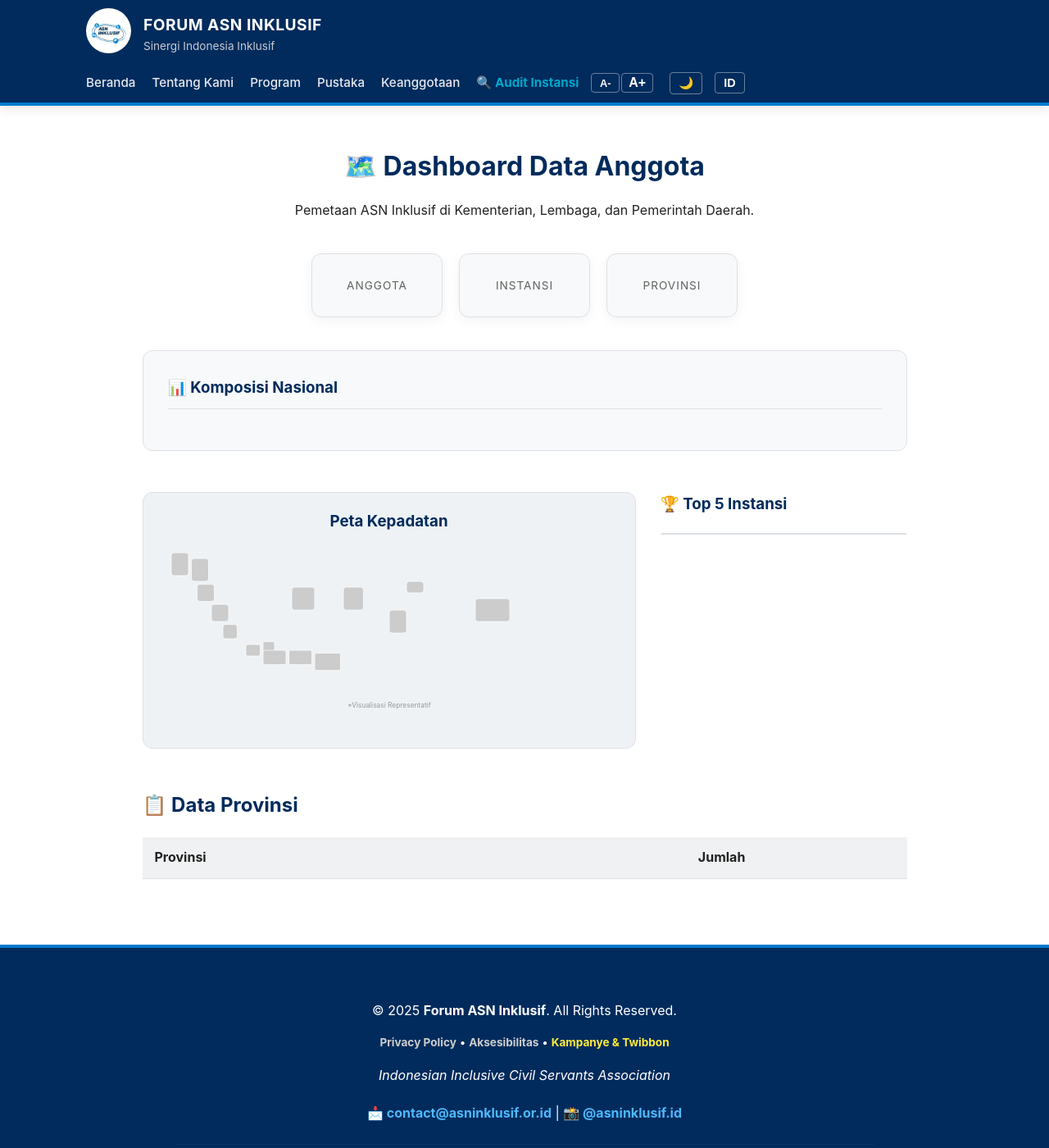
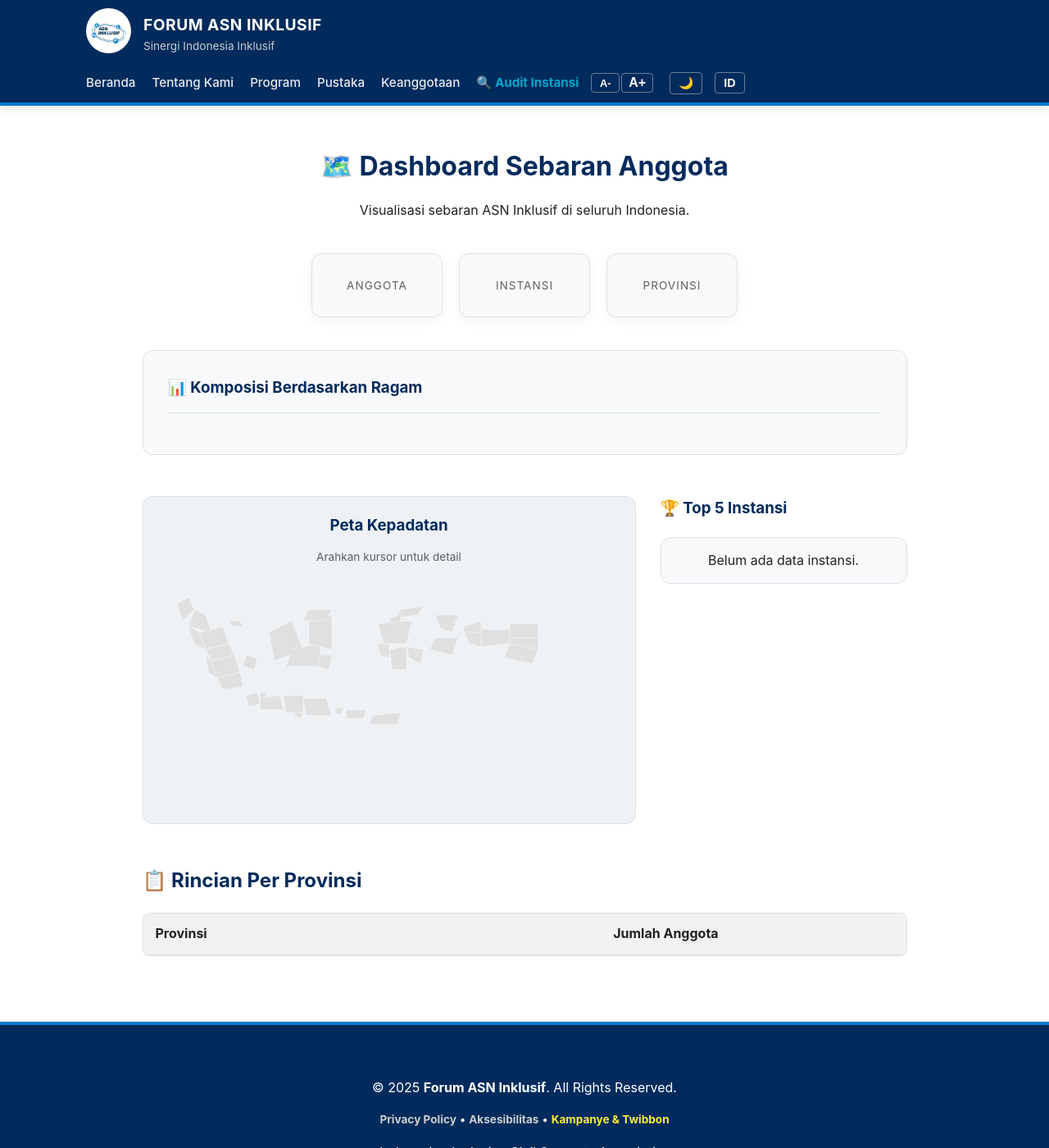
Before and after one commit to dimasmuharam/ASN-Inklusif, a Jekyll site: the page built from peta/index.md, in a window 1280 px wide and 1400 px high. Shown: the whole window at 82% size. Built offline with Jekyll 4.4.1, drawn with Linux system fonts in a browser that asks for light colours.

Commit message:
Update index.md

```diff
--- a/peta/index.md
+++ b/peta/index.md
@@ -22,23 +23,27 @@ permalink: /peta/
   .ragam-track { background: rgba(0,0,0,0.05); height: 12px; border-radius: 6px; overflow: hidden; }
   .ragam-fill { height: 100%; border-radius: 6px; transition: width 1s ease-in-out; }
 
-  /* Layout Peta & Top */
+  /* 3. Layout Peta & Top 5 */
   .split-layout { display: grid; grid-template-columns: 2fr 1fr; gap: 30px; margin-bottom: 50px; }
-  @media (max-width: 768px) { .split-layout { grid-template-columns: 1fr; } }
+  @media (max-width: 900px) { .split-layout { grid-template-columns: 1fr; } }
 
-  .map-box { background: #eef2f5; border: 1px solid var(--border-color); border-radius: 12px; padding: 20px; position: relative; text-align: center; min-height: 300px; }
+  /* Peta Styles */
+  .map-box { background: #eef2f5; border: 1px solid var(--border-color); border-radius: 12px; padding: 20px; position: relative; text-align: center; min-height: 400px; }
   body.dark-mode .map-box { background: #1a1a1a; }
 
-  .province-shape { fill: #cccccc; stroke: #ffffff; stroke-width: 1; cursor: pointer; transition: 0.3s; }
-  .province-shape:hover { stroke: #ffd700; stroke-width: 2; filter: brightness(1.1); }
-  #tooltip { position: fixed; display: none; background: rgba(0, 43, 92, 0.95); color: #fff; padding: 8px 15px; border-radius: 6px; font-size: 0.9em; pointer-events: none; z-index: 999; }
+  /* Interaksi SVG */
+  .province-shape { fill: #d1d5db; stroke: #ffffff; stroke-width: 0.5; cursor: pointer; transition: all 0.3s; }
+  .province-shape:hover { stroke: #ffd700; stroke-width: 1.5; filter: brightness(1.1); transform: scale(1.005); transform-origin: center; }
 
-  /* Top List Style */
+  /* Tooltip */
+  #tooltip { position: fixed; display: none; background: rgba(0, 43, 92, 0.95); color: #fff; padding: 10px 15px; border-radius: 6px; font-size: 0.9em; pointer-events: none; z-index: 1000; box-shadow: 0 4px 10px rgba(0,0,0,0.2); }
+
+  /* Top List */
   .top-list { background: var(--card-bg); border-radius: 12px; border: 1px solid var(--border-color); overflow: hidden; }
   .top-item { padding: 15px; border-bottom: 1px solid var(--border-color); display: flex; justify-content: space-between; align-items: center; }
   .top-rank { background: var(--accent-color); color: #fff; width: 24px; height: 24px; border-radius: 50%; display: inline-flex; align-items: center; justify-content: center; font-size: 0.8em; margin-right: 10px; }
 
-  /* Table */
+  /* Tabel */
   .data-table { width: 100%; border-collapse: collapse; background: var(--card-bg); }
   .data-table th, .data-table td { padding: 12px 15px; border-bottom: 1px solid var(--border-color); text-align: left; }
   .data-table th { background: rgba(0,0,0,0.03); }
@@ -48,8 +53,8 @@ permalink: /peta/
 <div class="container dashboard-wrapper">
 
   <div style="text-align: center; margin-bottom: 40px;">
-    <h1>🗺️ Dashboard Data Anggota</h1>
-    <p>Pemetaan ASN Inklusif di Kementerian, Lembaga, dan Pemerintah Daerah.</p>
+    <h1>🗺️ Dashboard Sebaran Anggota</h1>
+    <p>Visualisasi sebaran {{ site.data.sebaran.statistik.total_anggota }} ASN Inklusif di seluruh Indonesia.</p>
   </div>
 
   <div class="stat-header">
@@ -59,12 +64,16 @@ permalink: /peta/
   </div>
 
   <div class="ragam-section">
-    <h3 style="margin-top: 0; border-bottom: 1px solid var(--border-color); padding-bottom: 10px; margin-bottom: 20px;">📊 Komposisi Nasional</h3>
+    <h3 style="margin-top: 0; padding-bottom: 15px; border-bottom: 1px solid var(--border-color); margin-bottom: 20px;">
+      📊 Komposisi Berdasarkan Ragam
+    </h3>
     <div class="ragam-grid">
       {% for item in site.data.sebaran.ragam_nasional %}
       <div class="ragam-item">
         <div class="ragam-info"><span>{{ item.jenis }}</span><span>{{ item.jumlah }}</span></div>
-        <div class="ragam-track"><div class="ragam-fill" style="width: {{ item.jumlah | times: 100.0 | divided_by: site.data.sebaran.statistik.total_anggota }}%; background-color: {{ item.warna }};"></div></div>
+        <div class="ragam-track">
+          <div class="ragam-fill" style="width: {{ item.jumlah | times: 100.0 | divided_by: site.data.sebaran.statistik.total_anggota }}%; background-color: {{ item.warna }};"></div>
+        </div>
       </div>
       {% endfor %}
     </div>
@@ -74,44 +83,80 @@ permalink: /peta/
 
     <div class="map-box">
       <h3 style="margin-top: 0;">Peta Kepadatan</h3>
-      <div id="tooltip"><strong id="tt-prov">Prov</strong><br>👥 <span id="tt-jml">0</span></div>
+      <p style="font-size:0.85em; opacity:0.7; margin-bottom: 10px;">Arahkan kursor untuk detail</p>
 
-      <svg viewBox="0 0 800 320" style="width: 100%; height: auto;" aria-hidden="true">
-        <rect id="aceh" x="20" y="20" width="30" height="40" rx="5" class="province-shape" data-name="Aceh" />
-        <rect id="sumut" x="55" y="30" width="30" height="40" rx="5" class="province-shape" data-name="Sumut" />
-        <rect id="riau" x="65" y="75" width="30" height="30" rx="5" class="province-shape" data-name="Riau" />
-        <rect id="sumsel" x="90" y="110" width="30" height="30" rx="5" class="province-shape" data-name="Sumsel" />
-        <rect id="lampung" x="110" y="145" width="25" height="25" rx="5" class="province-shape" data-name="Lampung" />
-        <rect id="banten" x="150" y="180" width="25" height="20" rx="3" class="province-shape" data-name="Banten" />
-        <rect id="jakarta" x="180" y="175" width="20" height="20" rx="3" class="province-shape" data-name="DKI Jakarta" />
-        <rect id="jabar" x="180" y="190" width="40" height="25" rx="3" class="province-shape" data-name="Jawa Barat" />
-        <rect id="jateng" x="225" y="190" width="40" height="25" rx="3" class="province-shape" data-name="Jawa Tengah" />
-        <rect id="jatim" x="270" y="195" width="45" height="30" rx="3" class="province-shape" data-name="Jawa Timur" />
-        <rect id="kalbar" x="230" y="80" width="40" height="40" rx="5" class="province-shape" data-name="Kalbar" />
-        <rect id="kaltim" x="320" y="80" width="35" height="40" rx="5" class="province-shape" data-name="Kaltim" />
-        <rect id="sulsel" x="400" y="120" width="30" height="40" rx="5" class="province-shape" data-name="Sulsel" />
-        <rect id="sulut" x="430" y="70" width="30" height="20" rx="5" class="province-shape" data-name="Sulut" />
-        <rect id="papua" x="550" y="100" width="60" height="40" rx="5" class="province-shape" data-name="Papua" />
-        <text x="400" y="290" text-anchor="middle" fill="#999" font-size="12">*Visualisasi Representatif</text>
+      <div id="tooltip">
+        <strong id="tt-prov" style="font-size: 1.1em; color: var(--accent-color);">Provinsi</strong><br>
+        <span style="font-size: 1.5em; font-weight: bold;" id="tt-jml">0</span> Anggota
+      </div>
+
+      <svg viewBox="0 0 800 350" xmlns="http://www.w3.org/2000/svg" style="width: 100%; height: auto; max-height: 500px;" aria-hidden="true">
+        <title>Peta Indonesia</title>
+
+        <path id="aceh" class="province-shape" data-name="Aceh" d="M30,50 L50,40 L60,60 L40,80 Z" />
+        <path id="sumut" class="province-shape" data-name="Sumatera Utara" d="M60,60 L80,70 L90,100 L50,90 Z" />
+        <path id="sumbar" class="province-shape" data-name="Sumatera Barat" d="M50,90 L70,100 L80,130 L60,120 Z" />
+        <path id="riau" class="province-shape" data-name="Riau" d="M70,100 L110,90 L120,120 L80,130 Z" />
+        <path id="kepri" class="province-shape" data-name="Kep. Riau" d="M120,80 L140,80 L145,90 L125,90 Z" /> <path id="jambi" class="province-shape" data-name="Jambi" d="M80,130 L120,120 L130,140 L90,150 Z" />
+        <path id="bengkulu" class="province-shape" data-name="Bengkulu" d="M80,140 L90,150 L100,180 L85,170 Z" />
+        <path id="sumsel" class="province-shape" data-name="Sumatera Selatan" d="M90,150 L130,140 L140,170 L100,180 Z" />
+        <path id="babel" class="province-shape" data-name="Bangka Belitung" d="M150,140 L170,145 L165,165 L145,160 Z" />
+        <path id="lampung" class="province-shape" data-name="Lampung" d="M100,180 L140,170 L145,195 L110,200 Z" />
+
+        <path id="banten" class="province-shape" data-name="Banten" d="M150,210 L170,205 L175,225 L155,230 Z" />
+        <path id="jakarta" class="province-shape" data-name="DKI Jakarta" d="M175,205 L185,205 L185,215 L175,215 Z" /> <path id="jabar" class="province-shape" data-name="Jawa Barat" d="M175,215 L210,210 L215,235 L175,235 Z" />
+        <path id="jateng" class="province-shape" data-name="Jawa Tengah" d="M215,210 L250,210 L250,240 L220,240 Z" />
+        <path id="diy" class="province-shape" data-name="DI Yogyakarta" d="M235,240 L250,240 L245,250 L235,245 Z" />
+        <path id="jatim" class="province-shape" data-name="Jawa Timur" d="M250,215 L290,215 L300,245 L255,245 Z" />
+
+        <path id="bali" class="province-shape" data-name="Bali" d="M305,235 L320,230 L315,245 L305,240 Z" />
+        <path id="ntb" class="province-shape" data-name="Nusa Tenggara Barat" d="M325,235 L360,235 L355,250 L325,250 Z" />
+        <path id="ntt" class="province-shape" data-name="Nusa Tenggara Timur" d="M370,245 L420,240 L415,260 L365,260 Z" />
+
+        <path id="kalbar" class="province-shape" data-name="Kalimantan Barat" d="M190,100 L230,80 L250,130 L200,150 Z" />
+        <path id="kalteng" class="province-shape" data-name="Kalimantan Tengah" d="M230,130 L280,120 L280,160 L220,160 Z" />
+        <path id="kalsel" class="province-shape" data-name="Kalimantan Selatan" d="M280,140 L300,140 L295,165 L275,160 Z" />
+        <path id="kaltim" class="province-shape" data-name="Kalimantan Timur (IKN)" d="M260,80 L300,70 L300,130 L260,120 Z" />
+        <path id="kaltara" class="province-shape" data-name="Kalimantan Utara" d="M260,60 L300,60 L290,80 L250,80 Z" />
+
+        <path id="sulut" class="province-shape" data-name="Sulawesi Utara" d="M420,60 L460,55 L450,70 L410,75 Z" />
+        <path id="gorontalo" class="province-shape" data-name="Gorontalo" d="M400,75 L420,70 L420,85 L400,85 Z" />
+        <path id="sulteng" class="province-shape" data-name="Sulawesi Tengah" d="M380,85 L440,80 L430,120 L390,120 Z" />
+        <path id="sulbar" class="province-shape" data-name="Sulawesi Barat" d="M380,120 L400,120 L400,145 L385,140 Z" />
+        <path id="sulsel" class="province-shape" data-name="Sulawesi Selatan" d="M400,130 L430,125 L430,165 L405,165 Z" />
+        <path id="sultra" class="province-shape" data-name="Sulawesi Tenggara" d="M430,125 L460,130 L455,155 L435,145 Z" />
+
+        <path id="malut" class="province-shape" data-name="Maluku Utara" d="M480,70 L520,70 L510,100 L490,95 Z" />
+        <path id="maluku" class="province-shape" data-name="Maluku" d="M480,110 L520,110 L510,140 L470,130 Z" />
+
+        <path id="pabd" class="province-shape" data-name="Papua Barat Daya" d="M530,90 L560,80 L560,100 L530,100 Z" /> <path id="pabar" class="province-shape" data-name="Papua Barat" d="M530,100 L560,100 L560,125 L540,120 Z" /> <path id="pateng" class="province-shape" data-name="Papua Tengah" d="M560,95 L610,95 L610,120 L560,125 Z" />
+        <path id="papua" class="province-shape" data-name="Papua (Induk)" d="M610,85 L660,85 L660,110 L610,110 Z" />
+        <path id="papeg" class="province-shape" data-name="Papua Pegunungan" d="M610,110 L660,110 L660,130 L610,120 Z" />
+        <path id="pasel" class="province-shape" data-name="Papua Selatan" d="M610,120 L660,130 L650,155 L600,145 Z" />
       </svg>
-    </div>
+      </div>
 
     <div>
       <h3 style="margin-top: 0; margin-bottom: 20px;">🏆 Top 5 Instansi</h3>
       <div id="top-instansi-container" class="top-list">
-        <div style="padding: 20px; text-align: center; color: #888;">Memuat data...</div>
+        <div style="padding: 20px; text-align: center; color: #888; font-style: italic;">Memuat data...</div>
       </div>
     </div>
   </div>
 
   <div>
-    <h2 style="margin-bottom: 20px;">📋 Data Provinsi</h2>
-    <div style="overflow-x: auto;">
+    <h2 style="margin-bottom: 20px;">📋 Rincian Per Provinsi</h2>
+    <div style="overflow-x: auto; max-height: 500px; border: 1px solid var(--border-color); border-radius: 8px;">
       <table class="data-table">
-        <thead><tr><th>Provinsi</th><th style="text-align: center;">Jumlah</th></tr></thead>
+        <thead style="position: sticky; top: 0; z-index: 5;">
+          <tr><th>Provinsi</th><th style="text-align: center;">Jumlah Anggota</th></tr>
+        </thead>
         <tbody>
           {% for prov in site.data.sebaran.provinsi %}
-          <tr><td>{{ prov.nama }}</td><td style="text-align: center; font-weight: bold; color: var(--primary-color);">{{ prov.jumlah }}</td></tr>
+          <tr>
+            <td>{{ prov.nama }}</td>
+            <td style="text-align: center; font-weight: bold; color: var(--primary-color);">{{ prov.jumlah }}</td>
+          </tr>
           {% endfor %}
         </tbody>
       </table>
@@ -121,72 +166,85 @@ permalink: /peta/
 </div>
 
 <script>
-  document.addEventListener("DOMContentLoaded", function() {
+document.addEventListener("DOMContentLoaded", function() {
 
-    // --- BAGIAN 1: SORTING TOP 5 INSTANSI ---
-    // Ambil data mentah dari Jekyll ke dalam Array JS
+    // --- 1. LOGIKA SORTING TOP INSTANSI ---
     const rawInstansi = [
       {% for item in site.data.sebaran.data_instansi %}
         { nama: "{{ item.nama }}", jumlah: {{ item.jumlah }} },
       {% endfor %}
     ];
 
-    // Urutkan (Sort Descending)
+    // Sort Descending & Ambil 5 Teratas
     rawInstansi.sort((a, b) => b.jumlah - a.jumlah);
-
-    // Ambil 5 Teratas
     const top5 = rawInstansi.slice(0, 5);
 
-    // Render ke HTML
+    // Render HTML
     const container = document.getElementById('top-instansi-container');
-    let htmlContent = '';
+    if(top5.length > 0) {
+        let htmlContent = '';
+        top5.forEach((item, index) => {
+          htmlContent += `
+            <div class="top-item">
+              <div style="display: flex; align-items: center;">
+                <span class="top-rank">${index + 1}</span>
+                <strong>${item.nama}</strong>
+              </div>
+              <span style="background: var(--highlight); color: #000; padding: 2px 8px; border-radius: 4px; font-weight: bold; font-size: 0.9em;">
+                ${item.jumlah}
+              </span>
+            </div>
+          `;
+        });
+        container.innerHTML = htmlContent;
+    } else {
+        container.innerHTML = '<div style="padding:15px; text-align:center;">Belum ada data instansi.</div>';
+    }
 
-    top5.forEach((item, index) => {
-      htmlContent += `
-        <div class="top-item">
-          <div style="display: flex; align-items: center;">
-            <span class="top-rank">${index + 1}</span>
-            <strong>${item.nama}</strong>
-          </div>
-          <span style="background: var(--highlight); color: #000; padding: 2px 8px; border-radius: 4px; font-weight: bold; font-size: 0.9em;">
-            ${item.jumlah}
-          </span>
-        </div>
-      `;
-    });
-    container.innerHTML = htmlContent;
-
-
-    // --- BAGIAN 2: LOGIKA PETA ---
+    // --- 2. LOGIKA MEWARNAI PETA (HEATMAP) ---
     const dataPeta = {
       {% for prov in site.data.sebaran.provinsi %}
         "{{ prov.id_peta }}": {{ prov.jumlah }},
       {% endfor %}
     };
+
+    // Cari Angka Max untuk Skala Warna
     let maxVal = 0;
     for (let key in dataPeta) { if (dataPeta[key] > maxVal) maxVal = dataPeta[key]; }
 
-    const shapes = document.querySelectorAll('.province-shape');
+    // Elemen Tooltip
     const tooltip = document.getElementById('tooltip');
     const ttProv = document.getElementById('tt-prov');
     const ttJml = document.getElementById('tt-jml');
+    const shapes = document.querySelectorAll('.province-shape');
 
     shapes.forEach(shape => {
       const id = shape.id;
-      if (dataPeta[id]) {
-        const opacity = (dataPeta[id] / maxVal) * 0.9 + 0.1;
-        shape.style.fill = `rgba(0, 43, 92, ${opacity})`;
+      const jumlah = dataPeta[id] || 0; // Kalau tidak ada data, anggap 0
 
-        shape.addEventListener('mousemove', (e) => {
-          tooltip.style.display = 'block';
-          tooltip.style.left = (e.clientX + 10) + 'px';
-          tooltip.style.top = (e.clientY + 10) + 'px';
-          ttProv.innerText = shape.getAttribute('data-name');
-          ttJml.innerText = dataPeta[id];
-        });
-        shape.addEventListener('mouseleave', () => { tooltip.style.display = 'none'; });
+      if (maxVal > 0 && jumlah > 0) {
+        // Hitung Opacity (0.2 s/d 1.0)
+        const opacity = (jumlah / maxVal) * 0.8 + 0.2;
+        shape.style.fill = `rgba(0, 43, 92, ${opacity})`; // Warna Navy Blue
+      } else {
+        shape.style.fill = '#e0e0e0'; // Abu-abu jika 0
       }
+
+      // Interaksi Mouse
+      shape.addEventListener('mousemove', (e) => {
+        tooltip.style.display = 'block';
+        // Tooltip mengikuti mouse tapi agak berjarak
+        tooltip.style.left = (e.clientX + 15) + 'px';
+        tooltip.style.top = (e.clientY + 15) + 'px';
+
+        // Isi Data Tooltip
+        ttProv.innerText = shape.getAttribute('data-name');
+        ttJml.innerText = jumlah;
+      });
+
+      shape.addEventListener('mouseleave', () => {
+        tooltip.style.display = 'none';
+      });
     });
-
-  });
+});
 </script>
```
Also changed, not shown: other parts of peta/index.md (+3 -2 lines).
